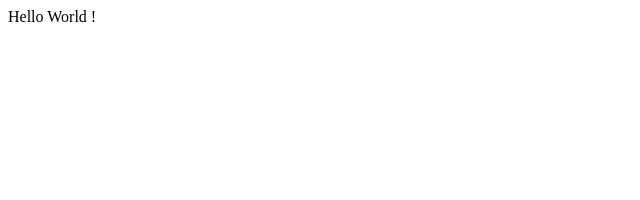
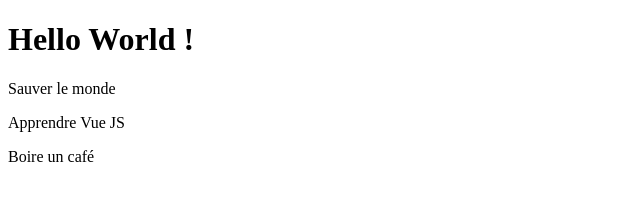
Before and after one commit to JulienT91/VueJS, a plain HTML site: page CheckList/index.html in a window 1280 px wide. Shown: the whole page, without its empty margins (0-640 px from the left). Drawn offline with nearby package versions, Linux system fonts and the light colour scheme.

Commit message:
Update index.html

```diff
--- a/CheckList/index.html
+++ b/CheckList/index.html
@@ -8,13 +8,26 @@
 </head>
 <body>
     <div id="app">
-        {{ message }}
+        <h1 v-bind:title="message">{{message}}</h1>
+        <p  v-for="todo in todos" @click="inverser"> <!--Utilisation de :key="" pour eviter les erreurs pour des dév plus complexes-->
+            {{ todo }}
+        </p>
     </div>
     <script>
         const vm = Vue.createApp({
             data(){
                 return {
-                    message: 'Hello World !'
+                    message: 'Hello World !',
+                    /*todos: [
+                        {id:0, content:'Tache #1'},
+                        {id:1, content:'Tache #2'}
+                    ]*/
+                    todos:['Sauver le monde','Apprendre Vue JS','Boire un café']
+                }
+            },
+            methods:{
+                inverser(){
+                    this.todos.reverse();
                 }
             }
         }).mount('#app');
```
